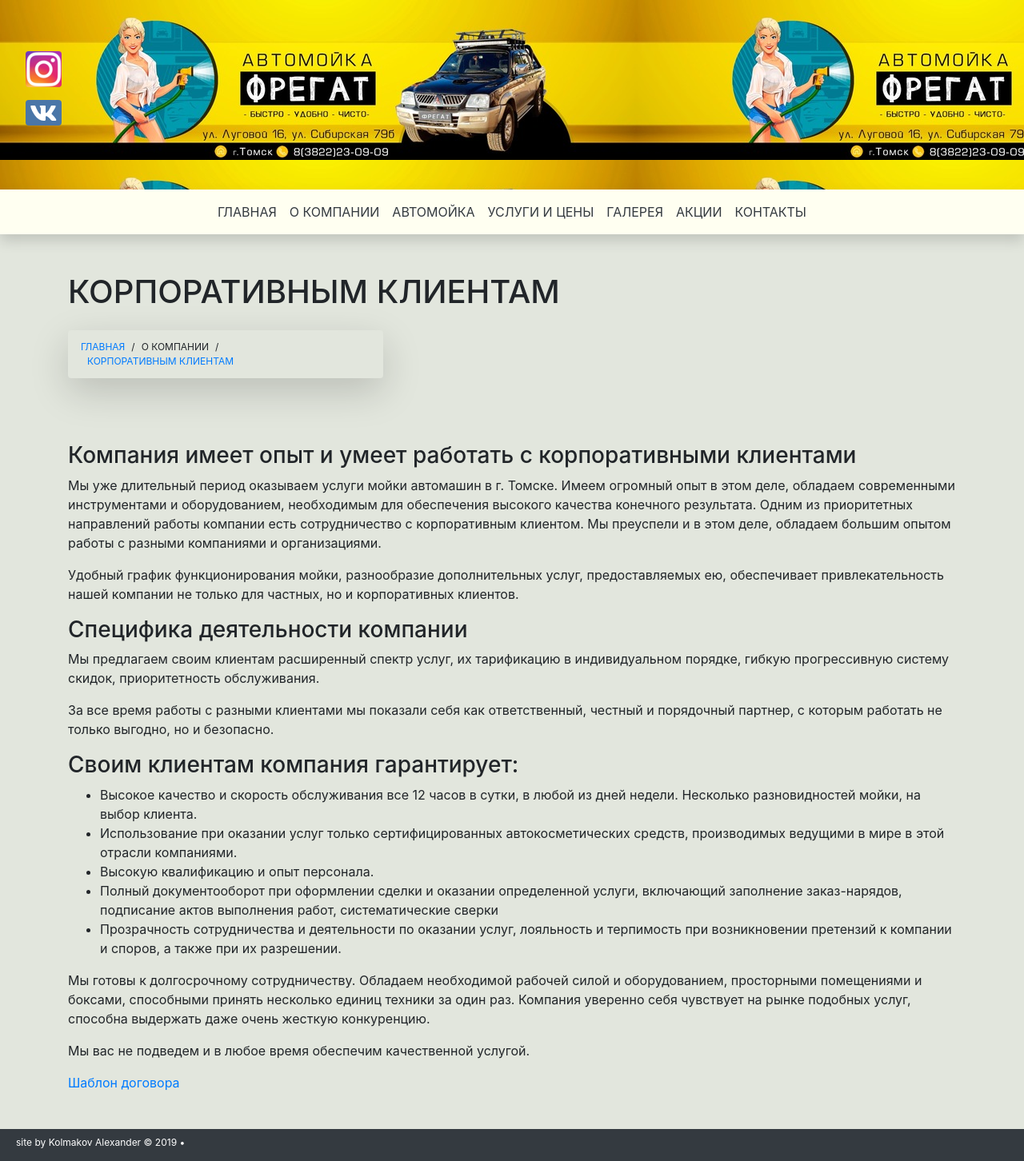
After one commit to Krotijkee/car_wash, a Django app: page /clients in a window 1280 px wide. The commit adds this page. Shown: the whole page at 80% size. Run offline with Django 3.2, Linux system fonts and the light colour scheme; some libraries are stand-ins or nearby versions.

Commit message:
add style for navbar & add some content

```diff
--- a/FREGAT/car_wash/static/css/custom-style.css
+++ b/FREGAT/car_wash/static/css/custom-style.css
@@ -2,7 +2,3 @@
     background-image: url("../images/Top.jpg");
 
 }
-.navbar-default .navbar .collapse .navbar-nav .navbar-item > li > a:hover, .navbar-default .navbar .collapse .navbar-nav .navbar-item> li > a:focus {
-    background-color: blueviolet !important;
-    color: blue !important;
-}
--- /dev/null
+++ b/FREGAT/car_wash/templates/car_wash/about_us/clients.html
@@ -0,0 +1,55 @@
+{% extends "car_wash/wrapper.html" %}
+{% block content %}
+<div class="container mt-5" style="width: 100%">
+    <div class="container">
+<!-- paht -->
+           <div class="row pb-4">
+               <div class="span12" >
+                   <section class="title-section">
+                       <h1 class="pb-3">КОРПОРАТИВНЫМ КЛИЕНТАМ</h1>
+				   <!-- BEGIN BREADCRUMBS-->
+                       <div class="" style="width: 64%">
+                           <ul class="breadcrumb breadcrumb__t shadow shadow-lg" style="font-size: 12px;background-color: #e2e6dd;"><li><a href="/home">ГЛАВНАЯ</a></li><li class="divider ml-2">/</li><li class="active ml-2">О КОМПАНИИ</a></li> <li class="divider ml-2">/</li> <li class="ml-2"><a href="/license"> КОРПОРАТИВНЫМ КЛИЕНТАМ </a></li></ul>			<!-- END BREADCRUMBS -->
+                       </div>
+	               </section><!-- .title-section -->
+               </div>
+           </div>
+    </div>
+    <div class="container" >
+        <div class="span12" data-motopress-type="loop" data-motopress-loop-file="loop/loop-page.php">
+            <div id="post-2347" class="page post-2347 type-page status-publish hentry">
+		        <div class="row ">
+                    <div class="span10 ">&nbsp;<p></p>
+                        <h3>Компания имеет опыт и умеет работать с корпоративными клиентами</h3>
+                        <p class="more">Мы уже длительный период оказываем услуги мойки автомашин в г. Томске. Имеем огромный опыт в этом деле, обладаем современными инструментами и оборудованием, необходимым для обеспечения высокого качества конечного результата. Одним из приоритетных направлений работы компании есть сотрудничество с корпоративным клиентом. Мы преуспели и в этом деле, обладаем большим опытом работы с разными компаниями и организациями.</p>
+                        <p class="more">Удобный график функционирования мойки, разнообразие дополнительных услуг, предоставляемых ею, обеспечивает привлекательность нашей компании не только для частных, но и корпоративных клиентов.</p>
+                        <h3>Специфика деятельности компании</h3>
+                        <p class="more">Мы предлагаем своим клиентам расширенный спектр услуг, их тарификацию в индивидуальном порядке, гибкую прогрессивную систему скидок, приоритетность обслуживания.</p>
+                        <p class="more">За все время работы с разными клиентами мы показали себя как ответственный, честный и порядочный партнер, с которым работать не только выгодно, но и безопасно.</p>
+                        <div class="content_box  ">
+                            <h3>Своим клиентам компания гарантирует:</h3>
+                            <div class="list styled arrow2-list">
+                                <ul>
+                                    <li>Высокое качество и скорость обслуживания все 12 часов в сутки, в любой из дней недели. Несколько разновидностей мойки, на выбор клиента.</li>
+                                    <li>Использование при оказании услуг только сертифицированных автокосметических средств, производимых ведущими в мире в этой отрасли компаниями.
+                                    </li>
+                                    <li>Высокую квалификацию и опыт персонала.</li>
+                                    <li>Полный документооборот при оформлении сделки и оказании определенной услуги, включающий заполнение заказ-нарядов, подписание актов выполнения работ, систематические сверки</li>
+                                    <li>Прозрачность сотрудничества и деятельности по оказании услуг, лояльность и терпимость при возникновении претензий к компании и споров, а также при их разрешении.
+                                    </li>
+                                </ul>
+                            </div>
+                            <div class="clear"></div>
+                        </div><!-- .content_box (end) -->
+                        <p class="more">Мы готовы к долгосрочному сотрудничеству. Обладаем необходимой рабочей силой и оборудованием, просторными помещениями и боксами, способными принять несколько единиц техники за один раз. Компания уверенно себя чувствует на рынке подобных услуг, способна выдержать даже очень жесткую конкуренцию.</p>
+                        <p class="more">Мы вас не подведем и в любое время обеспечим качественной услугой.</p>
+                        <p class="more"><a href="#">Шаблон договора</a></p>
+                    </div>
+                </div><!-- .row (end) -->
+                <div class="clear"></div>
+		<!--.pagination-->
+	        </div><!--post-->
+        </div>
+    </div>
+</div>
+{% endblock %}
--- /dev/null
+++ b/FREGAT/car_wash/templates/car_wash/home.html
@@ -0,0 +1,4 @@
+{% extends "car_wash/wrapper.html" %}
+{% block content %}
+<h1>Hello WORLD</h1>
+{% endblock %}
--- a/FREGAT/car_wash/templates/car_wash/wrapper.html
+++ b/FREGAT/car_wash/templates/car_wash/wrapper.html
@@ -11,18 +11,26 @@
     <!-- CUSTOM CSS -->
     <link rel="stylesheet" href="{% static 'css/custom-style.css' %}">
     <style>
-
         html { height: 100%; }
         body {
             min-height:100%;
             position:relative;
-            padding-bottom: 70px;}
+            padding-bottom: 70px;
+            background-color:#e2e6dd;
+        }
         .footer {
             position: absolute;
             left: 0;
             right: 0;
             bottom: 0;
             height: 40px;}
+        a:focus{
+            background: #17a2b8!important;
+        }
+        .dropdown-menu > a:hover{
+            background: black;
+            color: #fffff1;
+        }
     </style>
 
     <title>"Фрегат" Добро пожаловать!</title>
@@ -39,49 +47,48 @@
     </div>
 
     <!-- navbar menu -->
-    <div class="navbar navbar-expand-md bg-warning shadow shadow-normal">
+    <div class="navbar navbar-expand-md shadow shadow-normal" style="background-color: #fffff1">
         <div class="collapse navbar-collapse justify-content-center" >
             <ul class="navbar-nav  text-center">
                 <li class="nav-item ">
-                    <a class="nav-link text-dark" href="#">ГЛАВНАЯ <span class="sr-only">(current)</span></a>
+                    <a class="nav-link text-dark rounded" href="../home">ГЛАВНАЯ <span class="sr-only">(current)</span></a>
                 </li>
                 <li class="nav-item dropdown">
-                    <a class="nav-link text-dark" href="#" id="dropdown01" data-toggle="dropdown" aria-haspopup="true" aria-expanded="false">О КОМПАНИИ</a>
-                    <div class="dropdown-menu bg-info" aria-labelledby="dropdown01">
-                        <a class="dropdown-item " href="reviews">ОТЗЫВЫ</a>
-                        <a class="dropdown-item " href="#">ЛИЦЕНЗИИ И СЕРТИФИКАТЫ</a>
-                        <a class="dropdown-item" href="#">КОРПОРАТИВНЫМ КЛИЕНТАМ</a>
-                        <a class="dropdown-item" href="#">РЕСО ГАРАНТИЯ</a>
+                    <a class="nav-link text-dark rounded" href="#" id="dropdown01" data-toggle="dropdown" aria-haspopup="true" aria-expanded="false">О КОМПАНИИ</a>
+                    <div class="dropdown-menu bg-info rounded" aria-labelledby="dropdown01">
+                        <a class="dropdown-item text-white rounded" href="../reviews">ОТЗЫВЫ</a>
+                        <a class="dropdown-item text-white rounded" href="../license">ЛИЦЕНЗИИ И СЕРТИФИКАТЫ</a>
+                        <a class="dropdown-item text-white rounded" href="../clients">КОРПОРАТИВНЫМ КЛИЕНТАМ</a>
                     </div>
                 </li>
                 <li class="nav-item dropdown">
-                    <a class="nav-link text-dark" href="#" id="dropdown02" data-toggle="dropdown" aria-haspopup="true" aria-expanded="false">АВТОМОЙКА</a>
-                    <div class="dropdown-menu bg-info" aria-labelledby="dropdown02">
-                        <a class="dropdown-item " href="#">БЕСКОНТАКТНАЯ МОЙКА</a>
-                        <a class="dropdown-item " href="#">НАНО-МОЙКА</a>
-                        <a class="dropdown-item" href="#">ХИМЧИСТКА</a>
-                        <a class="dropdown-item" href="#">АВТОМОЙКА ДЛЯ ГРУЗОВЫХ АВТОМОБИЛЕЙ</a>
+                    <a class="nav-link text-dark rounded" href="#" id="dropdown02" data-toggle="dropdown" aria-haspopup="true" aria-expanded="false">АВТОМОЙКА</a>
+                    <div class="dropdown-menu bg-info rounded" aria-labelledby="dropdown02">
+                        <a class="dropdown-item rounded" href="#">БЕСКОНТАКТНАЯ МОЙКА</a>
+                        <a class="dropdown-item rounded" href="#">НАНО-МОЙКА</a>
+                        <a class="dropdown-item rounded" href="#">ХИМЧИСТКА</a>
+                        <a class="dropdown-item rounded" href="#">АВТОМОЙКА ДЛЯ ГРУЗОВЫХ АВТОМОБИЛЕЙ</a>
                     </div>
                 </li>
                 <li class="nav-item">
-                    <a class="nav-link text-dark" href="#">УСЛУГИ И ЦЕНЫ</a>
+                    <a class="nav-link text-dark rounded" href="#">УСЛУГИ И ЦЕНЫ</a>
                 </li>
                 <li class="nav-item dropdown">
-                    <a class="nav-link text-dark" href="#" id="dropdown03" data-toggle="dropdown" aria-haspopup="true" aria-expanded="false">ГАЛЕРЕЯ</a>
-                    <div class="dropdown-menu bg-info" aria-labelledby="dropdown03">
-                        <a class="dropdown-item" href="#">ГАЛЕРЕЯ 1</a>
-                        <a class="dropdown-item" href="#">ГАЛЕРЕЯ 2</a>
-                        <a class="dropdown-item" href="#">ГАЛЕРЕЯ 3</a>
+                    <a class="nav-link text-dark rounded" href="#" id="dropdown03" data-toggle="dropdown" aria-haspopup="true" aria-expanded="false">ГАЛЕРЕЯ</a>
+                    <div class="dropdown-menu bg-info rounded" aria-labelledby="dropdown03">
+                        <a class="dropdown-item rounded" href="#">ГАЛЕРЕЯ 1</a>
+                        <a class="dropdown-item rounded" href="#">ГАЛЕРЕЯ 2</a>
+                        <a class="dropdown-item rounded" href="#">ГАЛЕРЕЯ 3</a>
                     </div>
                 </li>
                 <li class="nav-item">
-                    <a class="nav-link text-dark" href="#">АКЦИИ</a>
+                    <a class="nav-link text-dark rounded" href="#">АКЦИИ</a>
                 </li>
                 <li class="nav-item dropdown">
-                    <a class="nav-link text-dark" href="#" id="dropdown04" data-toggle="dropdown" aria-haspopup="true" aria-expanded="false">КОНТАКТЫ</a>
-                    <div class="dropdown-menu bg-info" aria-labelledby="dropdown04">
-                        <a class="dropdown-item " href="#">ул.Сибирская 79б</a>
-                        <a class="dropdown-item " href="#">пер.Луговой 16</a>
+                    <a class="nav-link text-dark rounded" href="#" id="dropdown04" data-toggle="dropdown" aria-haspopup="true" aria-expanded="false">КОНТАКТЫ</a>
+                    <div class="dropdown-menu bg-info rounded" aria-labelledby="dropdown04">
+                        <a class="dropdown-item rounded" href="/contact_1/sib79.html">ул.Сибирская 79 б</a>
+                        <a class="dropdown-item rounded" href="../contact_1/lug16.html">пер.Луговой 16</a>
                     </div>
                 </li>
             </ul>
--- a/FREGAT/car_wash/urls.py
+++ b/FREGAT/car_wash/urls.py
@@ -2,7 +2,10 @@
 from . import views
 
 urlpatterns = [
-    path(r'', views.index),
+    path(r'', views.home),
     path('contact_1/<str:loc>', views.contact_1),
-    path('reviews', views.reviews)
+    path('reviews', views.reviews),
+    path('home', views.home),
+    path('license', views.license),
+    path('clients', views.clients)
 ]
--- a/FREGAT/car_wash/views.py
+++ b/FREGAT/car_wash/views.py
@@ -1,11 +1,19 @@
 from django.shortcuts import render
 
 
-def index(request):
-    return render(request, "car_wash/wrapper.html")
+def home(request):
+    return render(request, "car_wash/home.html")
 
-def contact_1(request,loc):
-    return render(request, "car_wash/{}".format(loc))
+#contacts package
+def contact_1(request, loc):
+    return render(request, "car_wash/contacts/{}".format(loc))
 
+#about_us package
 def reviews(request):
-    return render(request, "car_wash/reviews.html")
+    return render(request, "car_wash/about_us/reviews.html")
+
+def license(request):
+    return render(request, "car_wash/about_us/license.html")
+
+def clients(request):
+    return render(request, "car_wash/about_us/clients.html")
```
Also changed, not shown: FREGAT/car_wash/static/js/placemark_2.js (added, +41 -0 lines), FREGAT/car_wash/templates/car_wash/about_us/license.html (added, +18 -0 lines), FREGAT/car_wash/templates/car_wash/about_us/reviews.html (added, +39 -0 lines), FREGAT/car_wash/templates/car_wash/index2.html (deleted, +0 -89 lines), FREGAT/car_wash/templates/car_wash/reviews.html (deleted, +0 -29 lines), FREGAT/car_wash/static/images/glavnaya.png (deleted), FREGAT/car_wash/templates/car_wash/contacts/lug16.html (renamed from FREGAT/car_wash/templates/car_wash/lug16.html), FREGAT/car_wash/templates/car_wash/contacts/sib79.html (renamed from FREGAT/car_wash/templates/car_wash/sib79.html).
